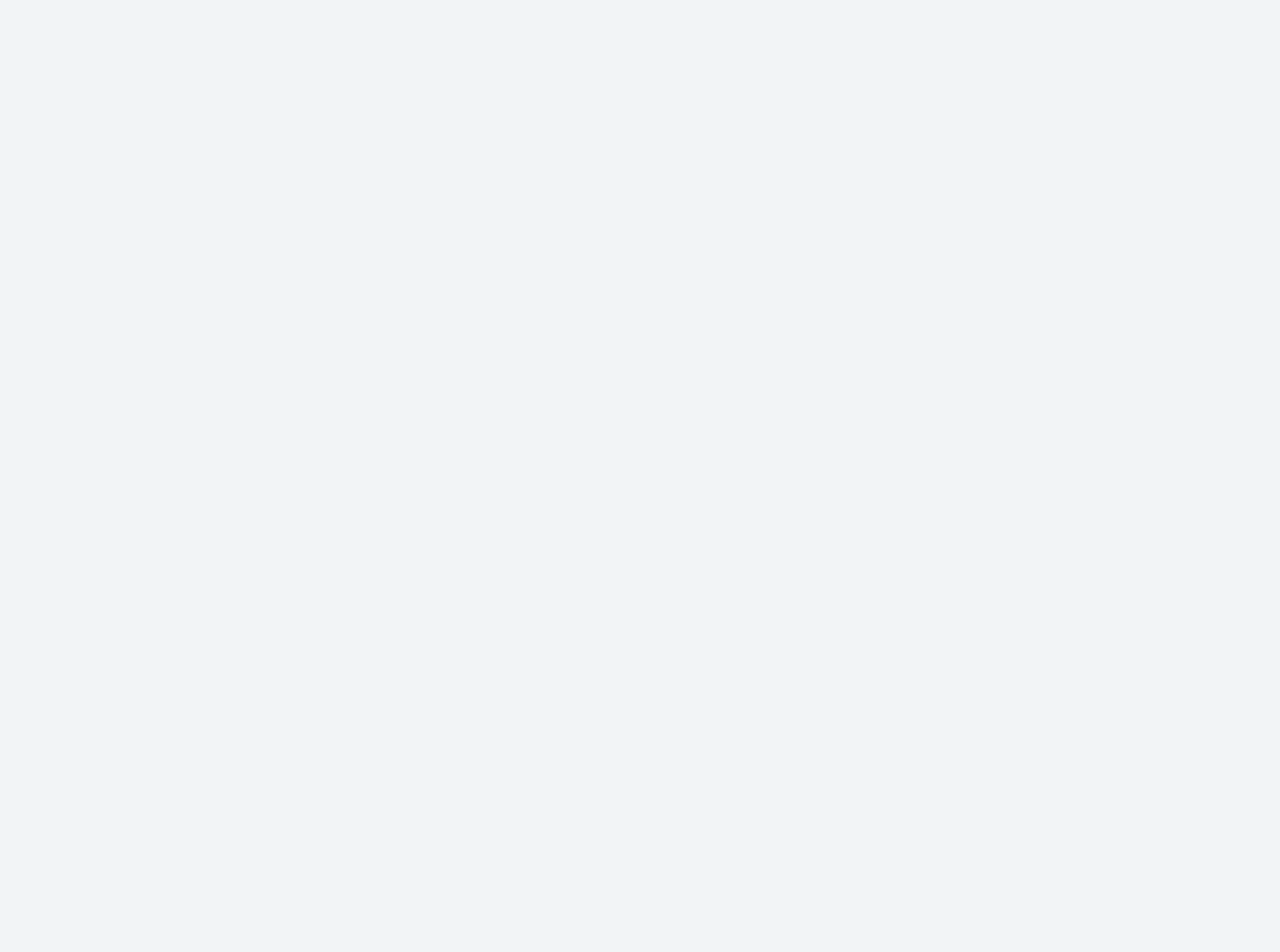
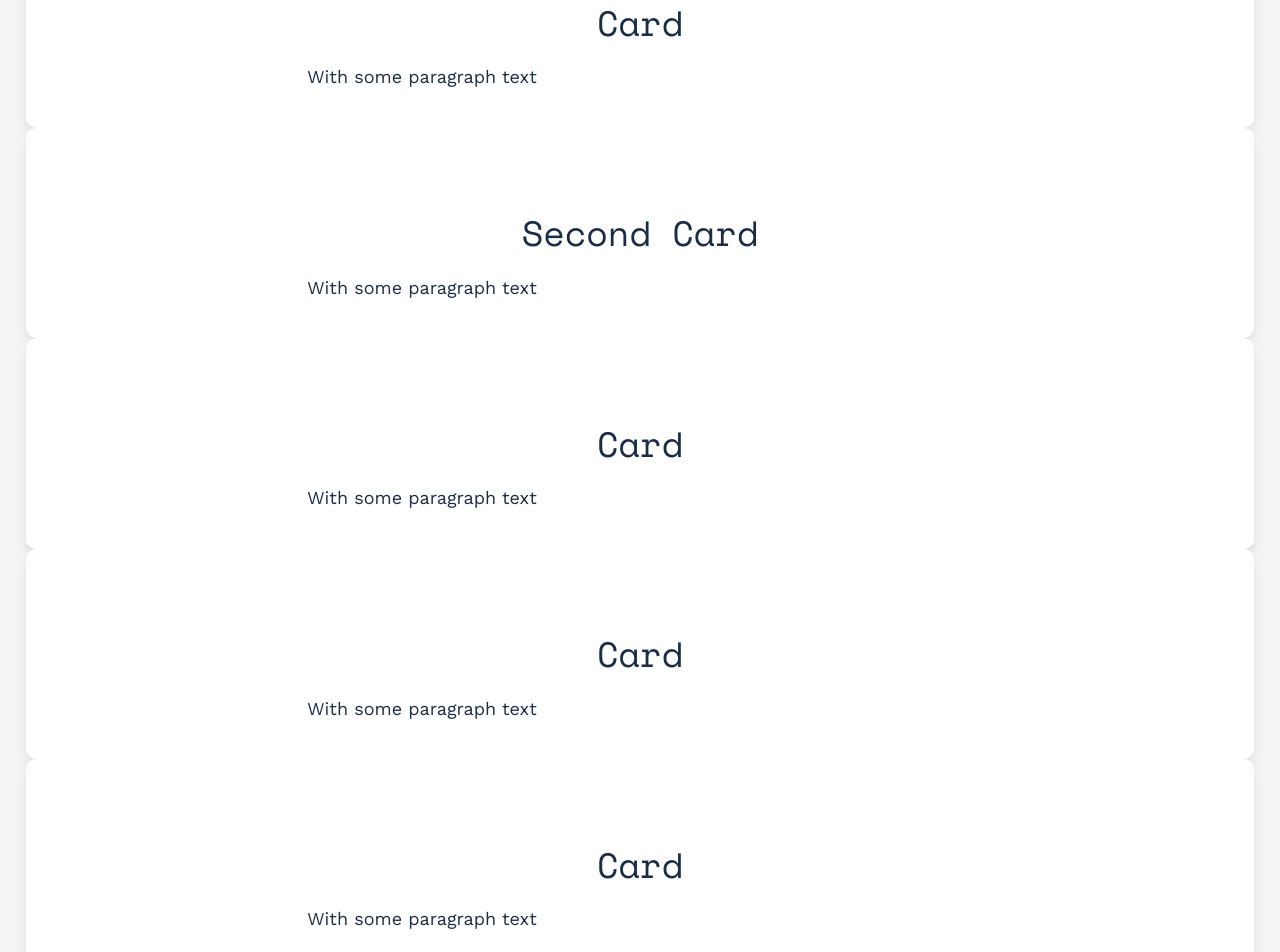
Before and after one commit to ronnyszutu/levelup-animation, a Svelte app: page / in a window 1280 px wide. Shown: the part 340-1292 px from the top of the page. Before the commit the page ends 800 px from the top, so only its background shows below. Built offline with nearby package versions, Linux system fonts and the light colour scheme.

Commit message:
Scroll Events

```diff
--- a/src/App.svelte
+++ b/src/App.svelte
@@ -1,5 +1,6 @@
 <script>
 	import { fade, blur, slide, fly } from 'svelte/transition';
+	import { onMount } from 'svelte'
 	import { custom } from './custom';
 	import Nav from './Nav.svelte';
 	import Toast from './Toast.svelte';
@@ -11,6 +12,7 @@
 	let isReady = 'false';
 	let isNavOpen = false;
 	let isModalOpen = false;
+	let isCardActive = false;
 
 	function toggleNav() {
 		isNavOpen = !isNavOpen;
@@ -25,6 +27,24 @@
 
 	function toggleModal() {
 		isModalOpen = !isModalOpen;
+	}
+
+	onMount(() => {
+		// Registers scroll events
+		addScrollEvent();
+	})
+
+	function addScrollEvent() {
+		window.addEventListener("scroll", onScroll, { passive: true });
+	}
+
+	function onScroll() {
+		console.log(window.pageYOffset);
+		const scrollPosition = window.pageYOffset;
+
+		if(scrollPosition > 180) {
+			isCardActive = true;
+		}
 	}
 </script>
 
@@ -43,6 +63,34 @@
 	{#if isReady}
 		<h1 transition:custom={{ delay: 2000 }}>Hello {name}!</h1>
 	{/if}
+
+	<div class="card">
+		<h3>Card</h3>
+		<p>With some paragraph text</p>
+	</div>
+
+	{#if isCardActive}
+		 <!-- content here -->
+		 <div class:hidden={!isCardActive} class="card">
+			 <h3>Second Card</h3>
+			 <p>With some paragraph text</p>
+		 </div>
+	{/if}
+
+	<div class="card">
+		<h3>Card</h3>
+		<p>With some paragraph text</p>
+	</div>
+
+	<div class="card">
+		<h3>Card</h3>
+		<p>With some paragraph text</p>
+	</div>
+
+	<div class="card">
+		<h3>Card</h3>
+		<p>With some paragraph text</p>
+	</div>
 
 
 </main>
@@ -63,6 +111,9 @@
 		transition: 0.3s ease opacity;
 	}
 
+	.card {
+		transition: 0.3s ease opacity;
+	}
 	main {
 		text-align: center;
 		padding: 1em;
```
